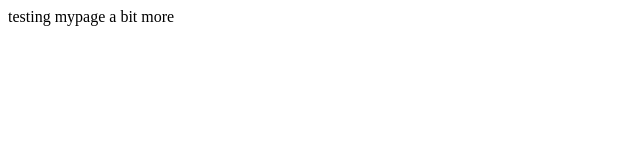
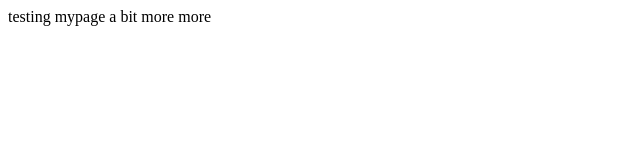
Before and after one commit to SamJayarathna/SamJayarathna.github.io, a plain HTML site: page index.htm in a window 1280 px wide. Shown: the full height of the page, 0-640 px from the left. Drawn offline with Linux system fonts and the light colour scheme.

Commit message:
Update index.htm

```diff
--- a/index.htm
+++ b/index.htm
@@ -1,4 +1,4 @@
 <html>
 <head><title>My Test Page</title></head>
-<body>testing mypage a bit more</body>
+<body>testing mypage a bit more more</body>
 </html>
```
